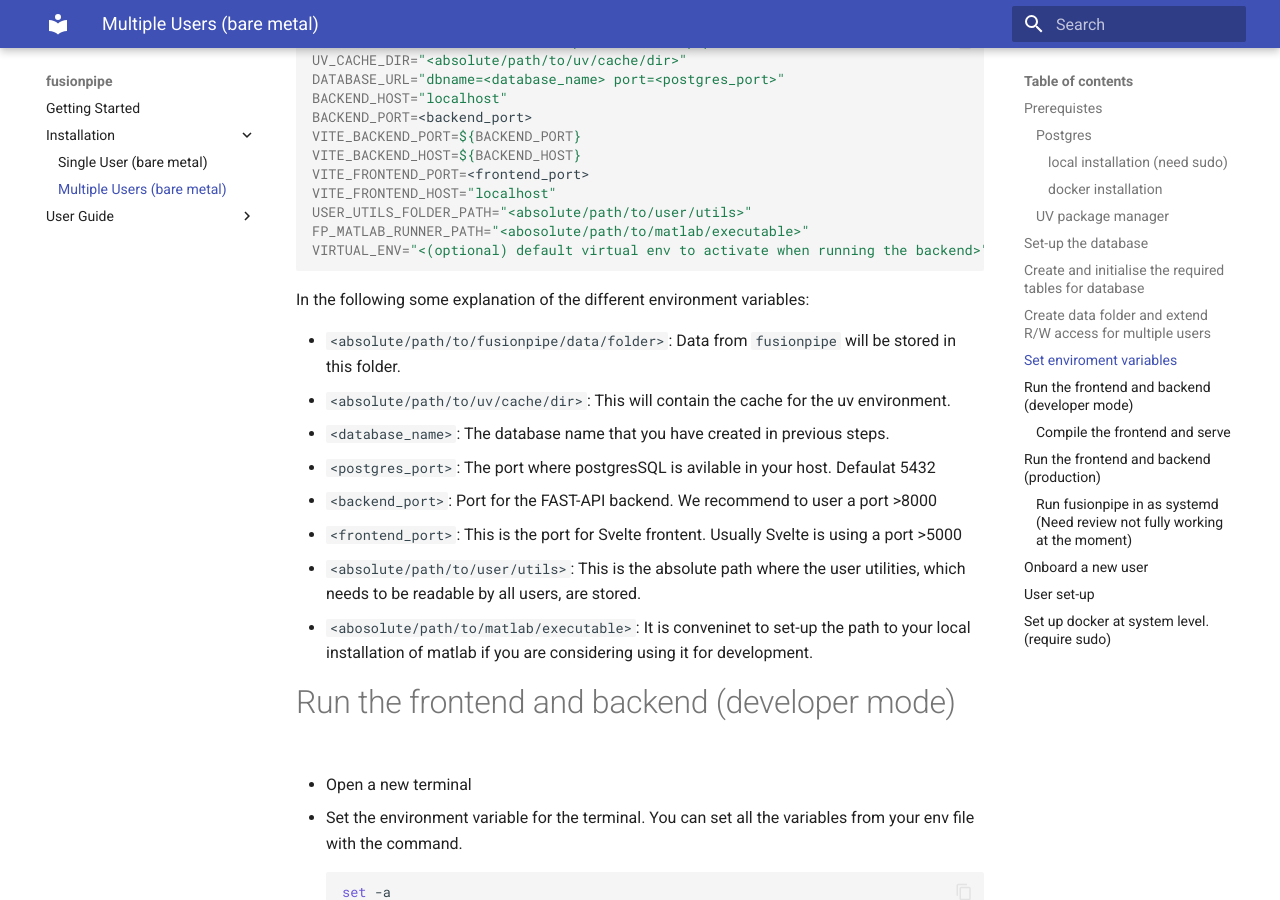
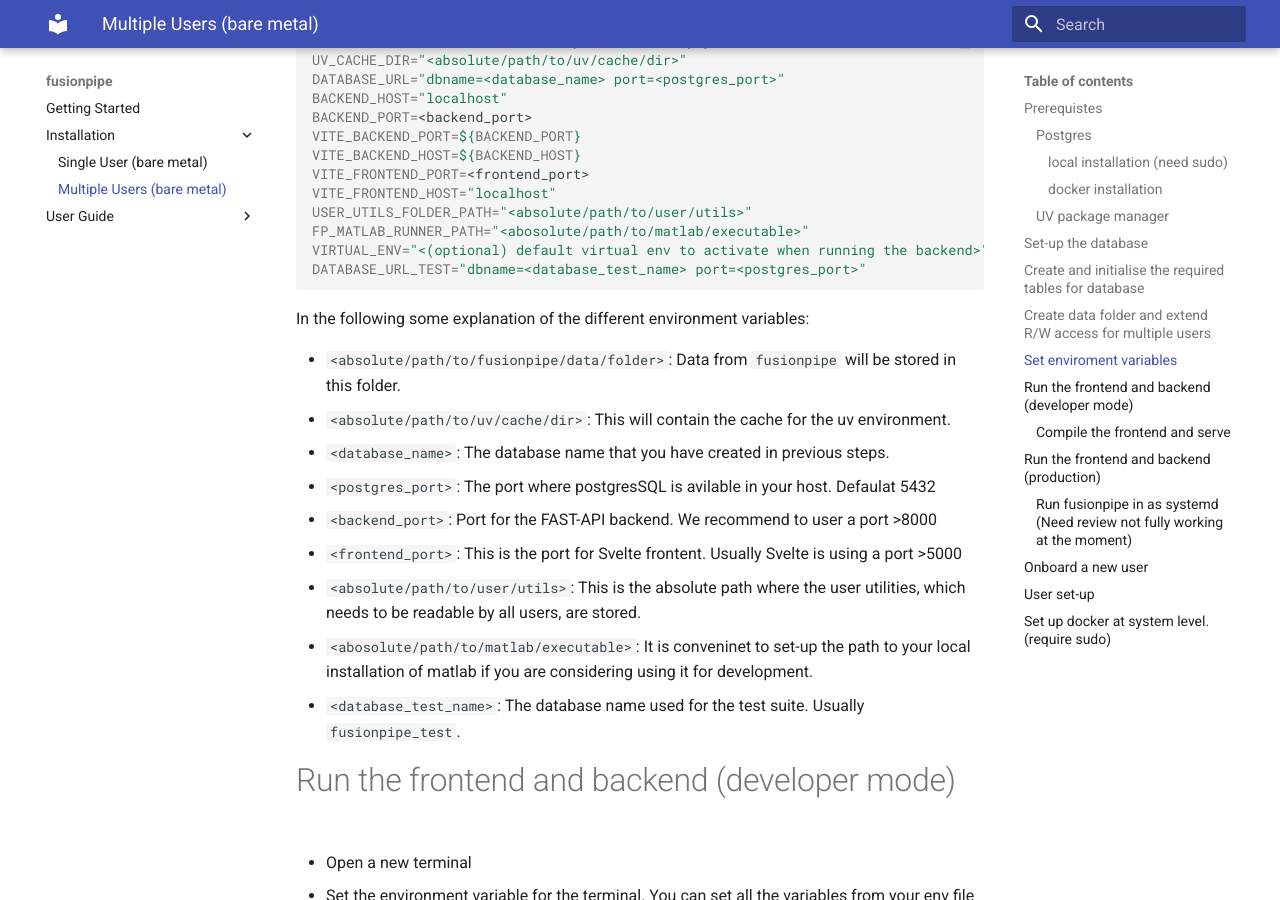
Before and after one commit to francescocarpanese/fusionpipe, an MkDocs documentation site: the page built from docs/docs/dev_maintainer_guide.md, in a window 1280 px wide and 900 px high, scrolled down 6262 px. Built offline with MkDocs 1.6.1 and Material for MkDocs 9.7.7, drawn with Linux system fonts in a browser that asks for light colours.

Commit message:
Adding best practise to develop a pipeline

````diff
--- a/docs/docs/dev_maintainer_guide.md
+++ b/docs/docs/dev_maintainer_guide.md
@@ -240,6 +240,7 @@
 USER_UTILS_FOLDER_PATH="<absolute/path/to/user/utils>"
 FP_MATLAB_RUNNER_PATH="<abosolute/path/to/matlab/executable>"
 VIRTUAL_ENV="<(optional) default virtual env to activate when running the backend>"
+DATABASE_URL_TEST="dbname=<database_test_name> port=<postgres_port>"
 ```
 
 In the following some explanation of the different environment variables:
@@ -252,7 +253,7 @@
 - `<frontend_port>`: This is the port for Svelte frontent. Usually Svelte is using a port >5000
 - `<absolute/path/to/user/utils>`: This is the absolute path where the user utilities, which needs to be readable by all users, are stored.
 - `<abosolute/path/to/matlab/executable>`: It is conveninet to set-up the path to your local installation of matlab if you are considering using it for development.
-
+- `<database_test_name>`: The database name used for the test suite. Usually `fusionpipe_test`.
 
 # Run the frontend and backend (developer mode)
 
````
